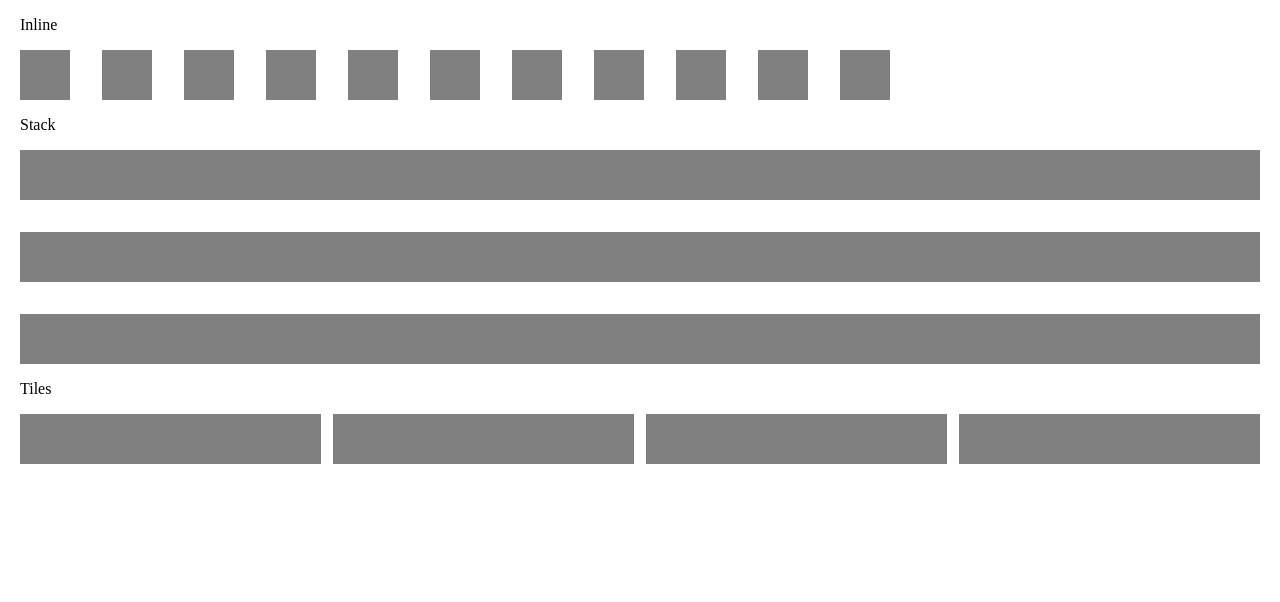
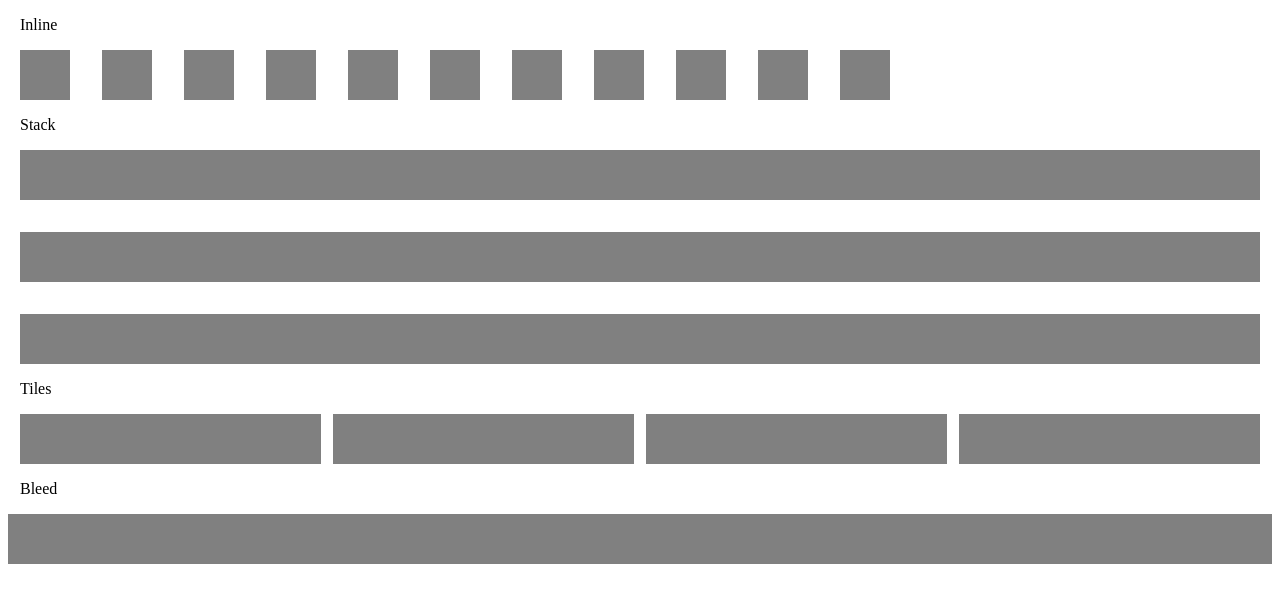
Before and after one commit to mvn-hungtran-dn/layout-components, a React (Vite) app: page / in a window 1280 px wide. Shown: the top 602 px of the page. Built offline with nearby package versions, Linux system fonts and the light colour scheme.

Commit message:
create bleed component

```diff
--- a/src/components/layouts/Bleed.tsx
+++ b/src/components/layouts/Bleed.tsx
@@ -1,3 +1,72 @@
-export function Bleed () {
-  return
+import { Space, SpaceResponsive } from "../../functions/style.type";
+import { negativeSpace, resolveSpaceResponsive, toMedia } from "../../functions/styles";
+import { Box } from "./Box";
+
+interface IBleed {
+  children?: React.ReactNode,
+  space?: Space | SpaceResponsive,
+  vertical?: Space | SpaceResponsive,
+  horizontal?: Space | SpaceResponsive,
+  top?: Space | SpaceResponsive,
+  bottom?: Space | SpaceResponsive,
+  left?: Space | SpaceResponsive,
+  right?: Space | SpaceResponsive,
+  component: 'span' | 'div'
 }
+
+export function Bleed (props: IBleed) {
+  return (
+    <Box
+      component={props.component}
+      styles={{
+        margin: negativeSpace(props.space as Space),
+        marginBlock: negativeSpace(props.vertical as Space),
+        marginInline: negativeSpace(props.horizontal as Space),
+        marginTop: negativeSpace(props.top as Space),
+        marginLeft: negativeSpace(props.left as Space),
+        marginRight: negativeSpace(props.right as Space),
+        marginBottom: negativeSpace(props.bottom as Space),
+        ...toMedia({
+          mobile: {
+            margin: negativeSpace(resolveSpaceResponsive(props.space as SpaceResponsive).mobile),
+            marginBlock: negativeSpace(resolveSpaceResponsive(props.vertical as SpaceResponsive).mobile),
+            marginInline: negativeSpace(resolveSpaceResponsive(props.horizontal as SpaceResponsive).mobile),
+            marginTop: negativeSpace(resolveSpaceResponsive(props.top as SpaceResponsive).mobile),
+            marginLeft: negativeSpace(resolveSpaceResponsive(props.left as SpaceResponsive).mobile),
+            marginRight: negativeSpace(resolveSpaceResponsive(props.right as SpaceResponsive).mobile),
+            marginBottom: negativeSpace(resolveSpaceResponsive(props.bottom as SpaceResponsive).mobile)
+          },
+          tablet: {
+            margin: negativeSpace(resolveSpaceResponsive(props.space as SpaceResponsive).tablet),
+            marginBlock: negativeSpace(resolveSpaceResponsive(props.vertical as SpaceResponsive).tablet),
+            marginInline: negativeSpace(resolveSpaceResponsive(props.horizontal as SpaceResponsive).tablet),
+            marginTop: negativeSpace(resolveSpaceResponsive(props.top as SpaceResponsive).tablet),
+            marginLeft: negativeSpace(resolveSpaceResponsive(props.left as SpaceResponsive).tablet),
+            marginRight: negativeSpace(resolveSpaceResponsive(props.right as SpaceResponsive).tablet),
+            marginBottom: negativeSpace(resolveSpaceResponsive(props.bottom as SpaceResponsive).tablet)
+          },
+          desktop: {
+            margin: negativeSpace(resolveSpaceResponsive(props.space as SpaceResponsive).desktop),
+            marginBlock: negativeSpace(resolveSpaceResponsive(props.vertical as SpaceResponsive).desktop),
+            marginInline: negativeSpace(resolveSpaceResponsive(props.horizontal as SpaceResponsive).desktop),
+            marginTop: negativeSpace(resolveSpaceResponsive(props.top as SpaceResponsive).desktop),
+            marginLeft: negativeSpace(resolveSpaceResponsive(props.left as SpaceResponsive).desktop),
+            marginRight: negativeSpace(resolveSpaceResponsive(props.right as SpaceResponsive).desktop),
+            marginBottom: negativeSpace(resolveSpaceResponsive(props.bottom as SpaceResponsive).desktop)
+          },
+          wide: {
+            margin: negativeSpace(resolveSpaceResponsive(props.space as SpaceResponsive).wide),
+            marginBlock: negativeSpace(resolveSpaceResponsive(props.vertical as SpaceResponsive).wide),
+            marginInline: negativeSpace(resolveSpaceResponsive(props.horizontal as SpaceResponsive).wide),
+            marginTop: negativeSpace(resolveSpaceResponsive(props.top as SpaceResponsive).wide),
+            marginLeft: negativeSpace(resolveSpaceResponsive(props.left as SpaceResponsive).wide),
+            marginRight: negativeSpace(resolveSpaceResponsive(props.right as SpaceResponsive).wide),
+            marginBottom: negativeSpace(resolveSpaceResponsive(props.bottom as SpaceResponsive).wide)
+          }
+        })
+      }}
+    >
+      {props.children}
+    </Box>
+  )
+}
--- a/src/components/layouts/Box.tsx
+++ b/src/components/layouts/Box.tsx
@@ -2,7 +2,8 @@ import { AllHTMLAttributes, createElement, KeyboardEventHandler, MouseEventHandl
 import { createUseStyles } from "react-jss";
 import clsx from "clsx";
 import { THEME } from "../../theme"
-import { BreakPoint, Space } from "../../functions/style.type";
+import { Space } from "../../functions/style.type";
+import { toMedia } from "../../functions/styles";
 
 export interface IBox extends AllHTMLAttributes<HTMLElement> {
   children?: React.ReactNode,
@@ -43,6 +44,7 @@ type StylesType = {
 export function Box ({ children, ...props }: IBox) {
   const useStyles = createUseStyles((theme: typeof THEME) => ({
     boxStyle: (styles: StylesType) => ({
+      // ...toMedia(styles.responsive),
       ...styles,
       padding: theme.space[styles.padding as Space] || styles.padding,
       paddingTop: theme.space[styles.paddingTop as Space] || styles.paddingTop,
@@ -57,7 +59,7 @@ export function Box ({ children, ...props }: IBox) {
       marginRight: theme.space[styles.marginRight as Space] || styles.marginRight,
       marginBottom: theme.space[styles.marginBottom as Space] || styles.marginBottom,
       marginBlock: theme.space[styles.marginBlock as Space] || styles.marginBlock,
-      marginInline: theme.space[styles.marginInline as Space] || styles.marginInline
+      marginInline: theme.space[styles.marginInline as Space] || styles.marginInline,
     })
   }))
   const classes = useStyles(props.styles || {})
--- a/src/functions/styles.ts
+++ b/src/functions/styles.ts
@@ -33,14 +33,14 @@ export function beforePseudo (rule: any) {
   }
 }
 
-export function toMedia (space: any) {
+export function toMedia (rules: any) {
   const result: any = {}
   const mediaParam = 'min-width'
 
   Object.keys(THEME.breakPoint).forEach((key: string) => {
     result[
       `@media (${mediaParam}: ${THEME.breakPoint[key as BreakPoint]})`
-    ] = space && space[key]
+    ] = rules && rules[key]
   })
   return result
 }
--- a/src/pages/GUI.tsx
+++ b/src/pages/GUI.tsx
@@ -1,3 +1,4 @@
+import { Bleed } from "../components/layouts/Bleed"
 import { Container } from "../components/layouts/Container"
 import { Inline } from "../components/layouts/Inline"
 import { Placeholder } from "../components/layouts/Placeholder"
@@ -57,6 +58,18 @@ export function GUI () {
         <Placeholder height="50px"></Placeholder>
         <Placeholder height="50px"></Placeholder>
       </Tiles>
+      <p>Bleed</p>
+      <Bleed
+        component="div"
+        horizontal={{
+          mobile: 'small',
+          wide: 'medium',
+          desktop: 'large',
+          tablet: 'xlarge'
+        }}
+      >
+        <Placeholder height="50px"></Placeholder>
+      </Bleed>
     </Container>
   )
 }
```
